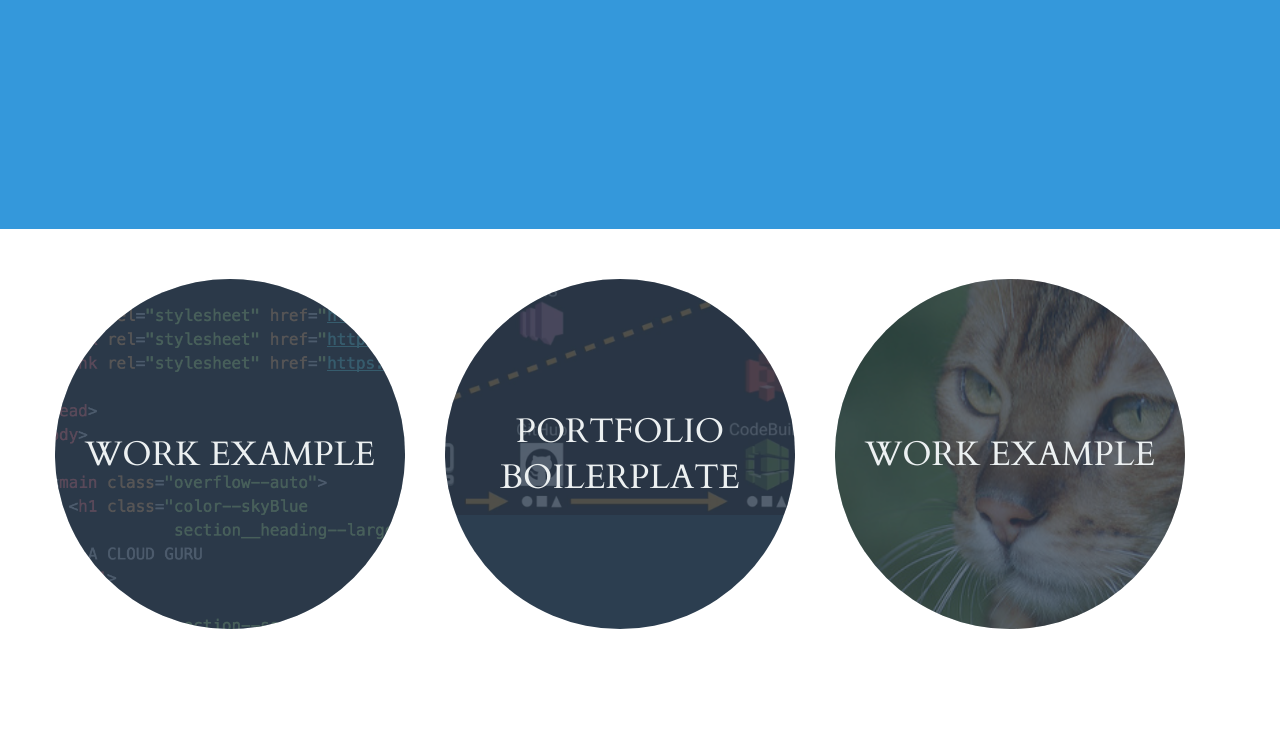
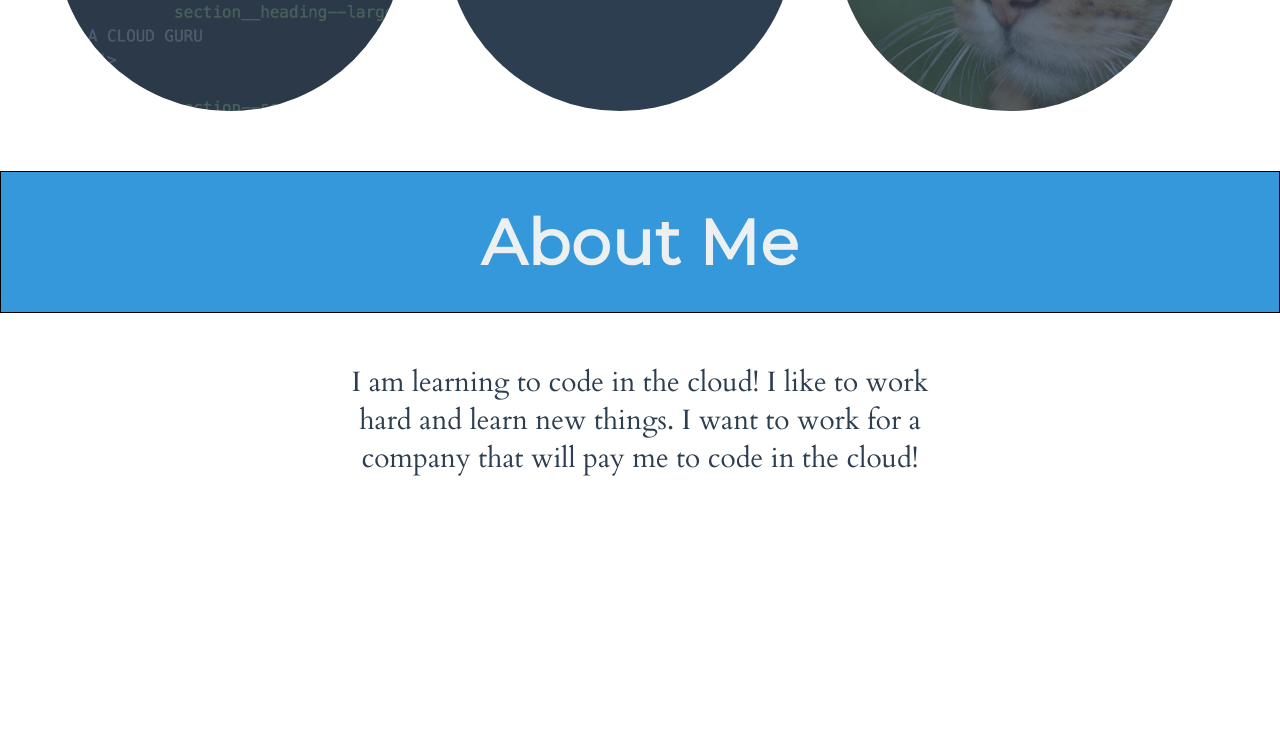
Before and after one commit to fredde975/my-portfolio, a React app: page / in a window 1280 px wide. Shown: the part 559-1303 px from the top of the page. After the commit the page ends 1106 px from the top, so only its background shows below. Built offline with nearby package versions, Linux system fonts and the light colour scheme.

Commit message:
Updated information on the boilerplate project, fixed some css styling

```diff
--- a/js/main.js
+++ b/js/main.js
@@ -15,12 +15,12 @@ const myWork = [
     },
     {
         'title': "Portfolio Boilerplate",
-        'href': "https://example.com",
-        'desc': "Lorem ipsum dolor sit amet, consectetur adipisicing elit, sed do eiusmod tempor incididunt ut labore et dolore magna aliqua. Ut enim ad minim veniam, quis nostrud exercitation ullamco laboris nisi ut aliquip ex ea commodo consequat. Duis aute irure dolor in reprehenderit in voluptate velit esse cillum dolore eu fugiat nulla pariatur. Excepteur sint occaecat cupidatat non proident, sunt in culpa qui officia deserunt mollit anim id est laborum.",
+        'href': "http://tre.se",
+        'desc': "This portfolio application was made during a 3-labs week. The application frontend uses ReactJS and is completly serverless. The code for the frontend resides in S3 (AWS) and it is distributed from the AWS CDN. As the code or content is updated on github it triggers a CodeBuild project in which the ReactJS code is bundled and tested in CodePipeline. A lamda function, which takes the output from the build and deploys to the s3 bucket/website, is triggered in the last step of the pipeline.",
         'image': {
             'desc': "A Serverless Portfolio",
             'src': "images/portfolio_architecture.png",
-            'comment': ""
+            'comment': "I really enjoyed creating this portfolio application"
         }
     },
     {
--- a/styles/main.css
+++ b/styles/main.css
@@ -22,6 +22,7 @@
 
 .background--skyBlue {
   background-color: rgb(52, 152, 219);
+  border: 1px solid black;
 }
 
 .color--skyBlue {
@@ -83,7 +84,7 @@ h1, h2, h3, h4, h5, h6 {
 
 .section {
   font-size: 4.2rem;
-  min-height: 70vh;
+  min-height: 5vh;
   position: relative;
   padding-top: 5rem;
   padding-bottom: 5rem;
```
